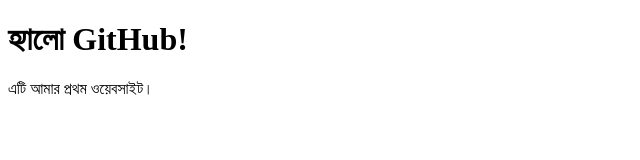
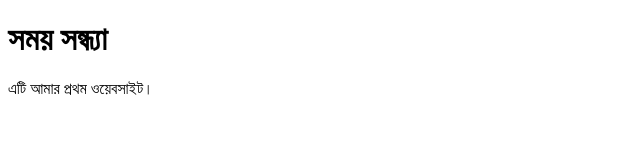
Before and after one commit to ititugyg-ui/My-first-website-, a plain HTML site: page index.html in a window 1280 px wide. Shown: the whole page, without its empty margins (0-640 px from the left). Drawn offline with Linux system fonts and the light colour scheme.

Commit message:
Change header text from 'হ্যালো GitHub!' to 'সময় সন্ধ্যা'

```diff
--- a/index.html
+++ b/index.html
@@ -4,7 +4,7 @@
     <title>আমার প্রথম ওয়েবসাইট</title>
 </head>
 <body>
-    <h1>হ্যালো GitHub!</h1>
+    <h1>সময় সন্ধ্যা</h1>
     <p>এটি আমার প্রথম ওয়েবসাইট।</p>
 </body>
 </html>
```
